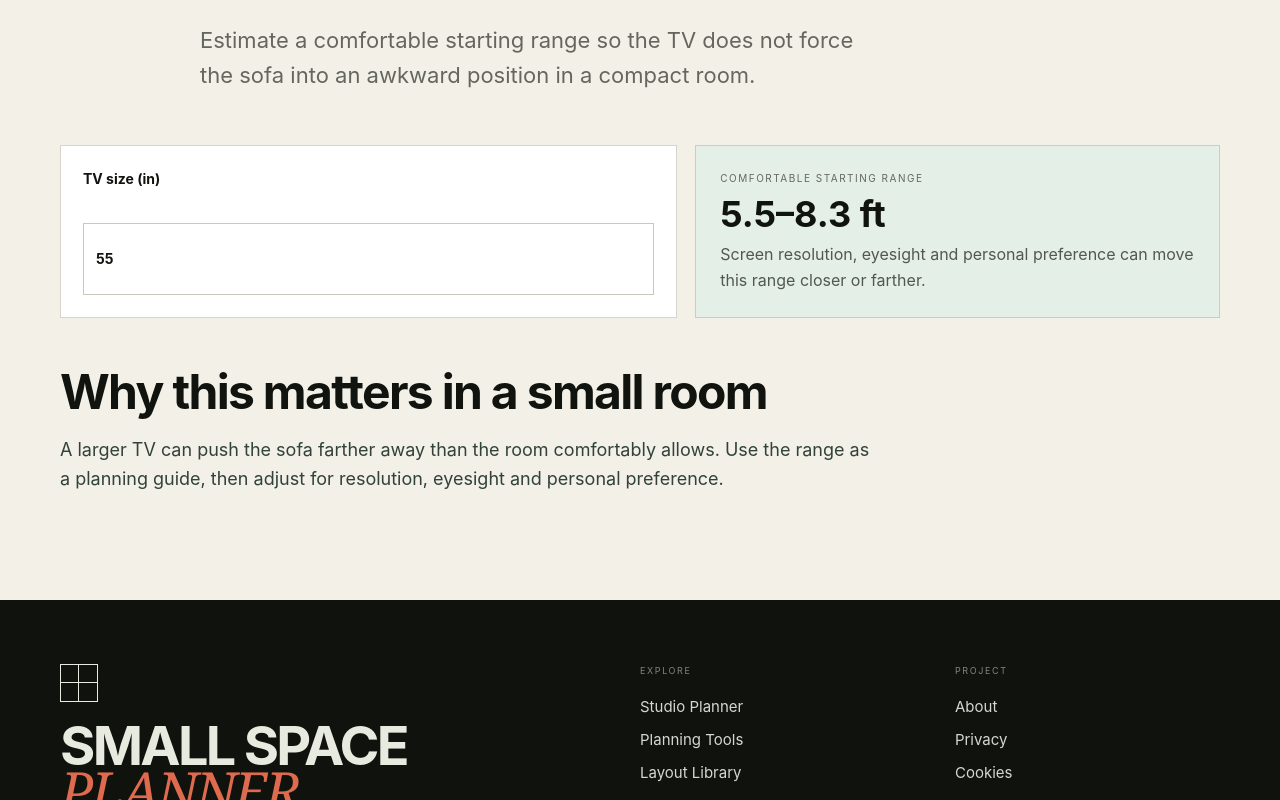
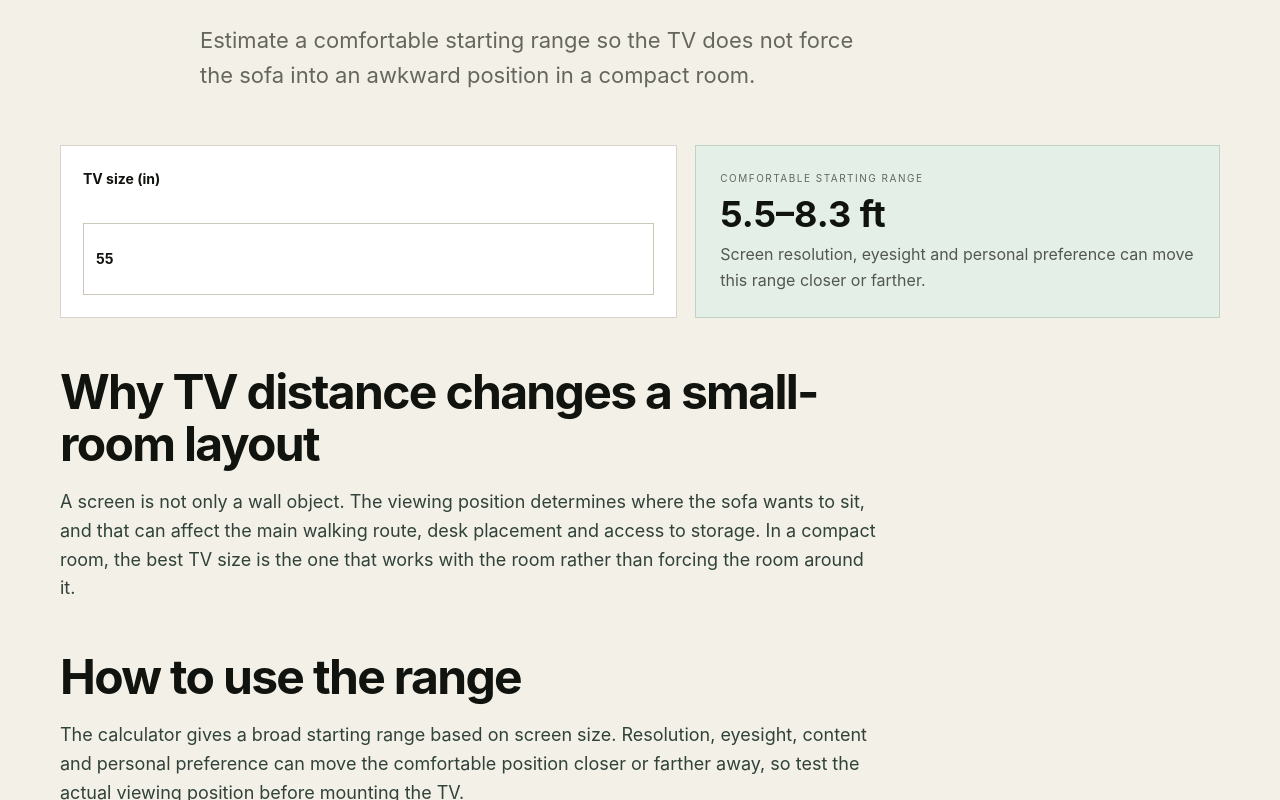
Before and after one commit to talaverilla85/small-space-lab, a Next.js app: page /tools/tv-distance-calculator in a window 1280 px wide. Shown: the part 373-1173 px from the top of the page. Built offline with nearby package versions, Linux system fonts and the light colour scheme; no server answers.

Commit message:
Deepen tv-distance-calculator page.tsx

```diff
--- a/app/tools/tv-distance-calculator/page.tsx
+++ b/app/tools/tv-distance-calculator/page.tsx
@@ -16,8 +16,37 @@ export default function Page(){
       <h1>TV Viewing Distance Calculator</h1>
       <p className="lede">Estimate a comfortable starting range so the TV does not force the sofa into an awkward position in a compact room.</p>
     </header>
-    <section className="container tool-page"><TvDistanceTool/>
-      <div className="prose tool-copy"><h2>Why this matters in a small room</h2><p>A larger TV can push the sofa farther away than the room comfortably allows. Use the range as a planning guide, then adjust for resolution, eyesight and personal preference.</p></div>
+
+    <section className="container tool-page">
+      <TvDistanceTool/>
+
+      <div className="prose tool-copy">
+        <h2>Why TV distance changes a small-room layout</h2>
+        <p>A screen is not only a wall object. The viewing position determines where the sofa wants to sit, and that can affect the main walking route, desk placement and access to storage. In a compact room, the best TV size is the one that works with the room rather than forcing the room around it.</p>
+
+        <h2>How to use the range</h2>
+        <p>The calculator gives a broad starting range based on screen size. Resolution, eyesight, content and personal preference can move the comfortable position closer or farther away, so test the actual viewing position before mounting the TV.</p>
+        <ul>
+          <li>Mark the TV outline on the wall with low-tack tape.</li>
+          <li>Sit at the real sofa position and test the center of the screen.</li>
+          <li>Check that the sofa does not block the main circulation route.</li>
+          <li>Verify wall-mount requirements and cable locations before drilling.</li>
+        </ul>
+
+        <h2>Do not sacrifice circulation for a formula</h2>
+        <p>If the calculated range pushes the sofa into a doorway or leaves an uncomfortable path behind it, change the screen size or layout. A viewing-distance formula is less important than a room that works every day.</p>
+
+        <div className="planner-cta">
+          <div><div className="kicker">Furniture placement</div><h3>Plan the sofa and TV as one decision.</h3><p>Use the guide to balance viewing comfort with circulation.</p></div>
+          <Link className="button primary" href="/furniture-layout/sofa-tv-distance">Open sofa + TV guide</Link>
+        </div>
+
+        <h2>Related planning tools</h2>
+        <div className="grid related-grid">
+          <Link className="card" href="/tools/sofa-fit-calculator"><div className="kicker">Calculator</div><h3>Sofa Fit Calculator</h3><p>Check whether the sofa actually fits the intended wall.</p></Link>
+          <Link className="card" href="/tools/furniture-clearance-calculator"><div className="kicker">Calculator</div><h3>Furniture Clearance</h3><p>Check the route around the final seating position.</p></Link>
+        </div>
+      </div>
     </section>
   </article>
 }
```
